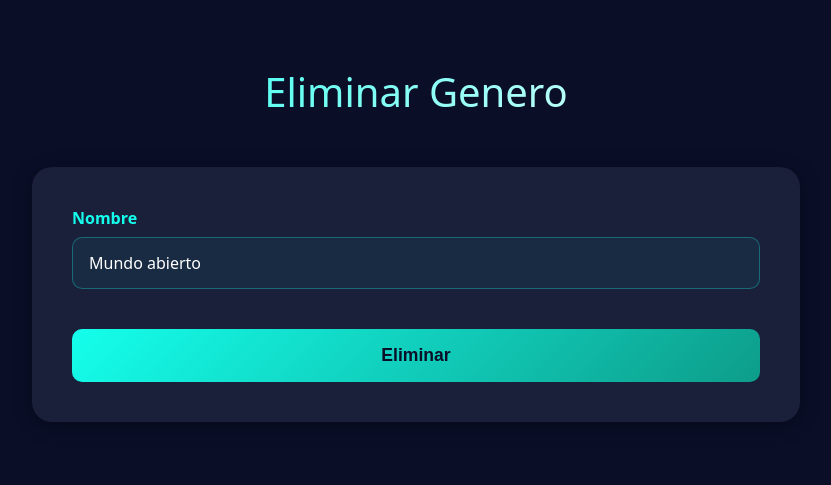
After one commit to KevinJp21/GameSpot_django, a Django app: page /delete_genre/1/ in a window 1280 px wide. The commit adds this page. Shown: the top 485 px of the page, without its empty margins (224-1055 px from the left). Run offline with Django 5.2, Linux system fonts and the light colour scheme; data comes from the database, SQL or seed files in the repository; both versions use the stored data as it was after the commit.

Commit message:
Add update and delete functionality for Genero, including corresponding views and URLs, and update genre_list template with action links.

```diff
--- /dev/null
+++ b/catalog/templates/genres/delete_genre.html
@@ -0,0 +1,109 @@
+<!DOCTYPE html>
+<html lang="es">
+<head>
+    <meta charset="UTF-8">
+    <meta name="viewport" content="width=device-width, initial-scale=1.0">
+    <title>Eliminar Genero</title>
+    <style>
+        *{
+            box-sizing: border-box;
+            margin: 0;
+            padding: 0;
+        }
+        body {
+            font-family: system-ui, -apple-system, BlinkMacSystemFont, 'Segoe UI', Roboto, Oxygen, Ubuntu, Cantarell, 'Open Sans', 'Helvetica Neue', sans-serif;
+            background-color: #0a0e27;
+            color: #ffffff;
+        }
+        .form_section{
+            max-width: 800px;
+            margin: 0 auto;
+            padding: 4rem 1rem;
+        }
+        .form_section h1{
+            font-size: 2.5rem;
+            margin-bottom: 3rem;
+            text-align: center;
+            background: linear-gradient(135deg, #14ffec, #ffffff);
+            font-weight: 400;
+            background-clip: text;
+            color: transparent;
+        }
+        .form_section form{
+            background: #1a1f3a;
+            border-radius: 20px;
+            padding: 2.5rem;
+            box-shadow: 0 4px 20px rgba(0, 0, 0, 0.3);
+        }
+        .form_section form > div{
+            margin-bottom: 1.5rem;
+        }
+        .form_section label{
+            display: block;
+            color: #14ffec;
+            font-size: 1rem;
+            font-weight: 600;
+            margin-bottom: 0.5rem;
+        }
+        .form_section input[type="text"],
+        .form_section textarea{
+            width: 100%;
+            padding: 0.875rem 1rem;
+            background: rgba(20, 255, 236, 0.05);
+            border: 1px solid rgba(20, 255, 236, 0.3);
+            border-radius: 10px;
+            color: #ffffff;
+            font-size: 1rem;
+            font-family: inherit;
+            transition: all 0.3s ease;
+        }
+        .form_section input[type="text"]:focus,
+        .form_section textarea:focus{
+            outline: none;
+            border-color: #14ffec;
+            box-shadow: 0 0 0 3px rgba(20, 255, 236, 0.1);
+            background: rgba(20, 255, 236, 0.08);
+        }
+        .form_section textarea{
+            resize: vertical;
+            min-height: 120px;
+        }
+        .form_section input[type="hidden"]{
+            display: none;
+        }
+        .form_section button[type="submit"]{
+            width: 100%;
+            padding: 1rem 2rem;
+            background: linear-gradient(135deg, #14ffec, #0d9d8a);
+            border: none;
+            border-radius: 10px;
+            color: #0a0e27;
+            font-size: 1.1rem;
+            font-weight: 700;
+            cursor: pointer;
+            transition: all 0.3s ease;
+            margin-top: 1rem;
+        }
+        .form_section button[type="submit"]:hover{
+            transform: translateY(-2px);
+            box-shadow: 0 8px 25px rgba(20, 255, 236, 0.4);
+        }
+        .form_section button[type="submit"]:active{
+            transform: translateY(0);
+        }
+    </style>
+</head>
+<body>
+    <section class="form_section">
+        <h1>Eliminar Genero</h1>
+        <form method="post">
+            {% csrf_token %}
+            <div>
+                <label for="id_nombre">Nombre</label>
+                <input type="text" name="nombre" value="{{ genre_form.nombre }}" readonly>
+            </div>
+            <button type="submit">Eliminar</button>
+        </form>
+    </section>
+</body>
+</html>
--- a/catalog/templates/genres/genre_list.html
+++ b/catalog/templates/genres/genre_list.html
@@ -99,8 +99,8 @@
                         <tr>
                             <td>{{ genre.nombre }}</td>
                             <td>
-                                <a href="#">Editar</a>
-                                <a href="#">Eliminar</a>
+                                <a href="{% url 'update_genre' genre.id %}">Editar</a>
+                                <a href="{% url 'delete_genre' genre.id %}">Eliminar</a>
                             </td>
                         </tr>
                     {% endfor %}
--- a/catalog/urls.py
+++ b/catalog/urls.py
@@ -12,4 +12,6 @@ urlpatterns = [
     #CRUD de Generos
     path('new_genre/', views.new_genre, name='new_genre'),
     path('genre_list/', views.genre_list, name='genre_list'),
+    path('update_genre/<int:id>/', views.update_genre, name='update_genre'),
+    path('delete_genre/<int:id>/', views.delete_genre, name='delete_genre'),
 ]
--- a/catalog/views.py
+++ b/catalog/views.py
@@ -68,3 +68,25 @@ def genre_list(request):
     return render(request, 'genres/genre_list.html', {
         'genres': genres
     })
+
+def update_genre(request, id):
+    genre = Genero.objects.get(id=id)
+
+    if request.method == 'POST':
+        genre_form = GeneroForm(request.POST, instance=genre)
+        if genre_form.is_valid():
+            genre_form.save()
+            return redirect('genre_list')
+    else:
+        genre_form = GeneroForm(instance=genre)
+
+    return render(request, 'genres/update_genre.html', {'genre_form': genre_form})
+
+def delete_genre(request, id):
+    genre_form = Genero.objects.get(id=id)
+
+    if request.method == 'POST':
+        genre_form.delete()
+        return redirect('genre_list')
+
+    return render(request, 'genres/delete_genre.html', {'genre_form': genre_form})
```
Also changed, not shown: catalog/templates/genres/update_genre.html (added, +106 -0 lines), db.sqlite3.
